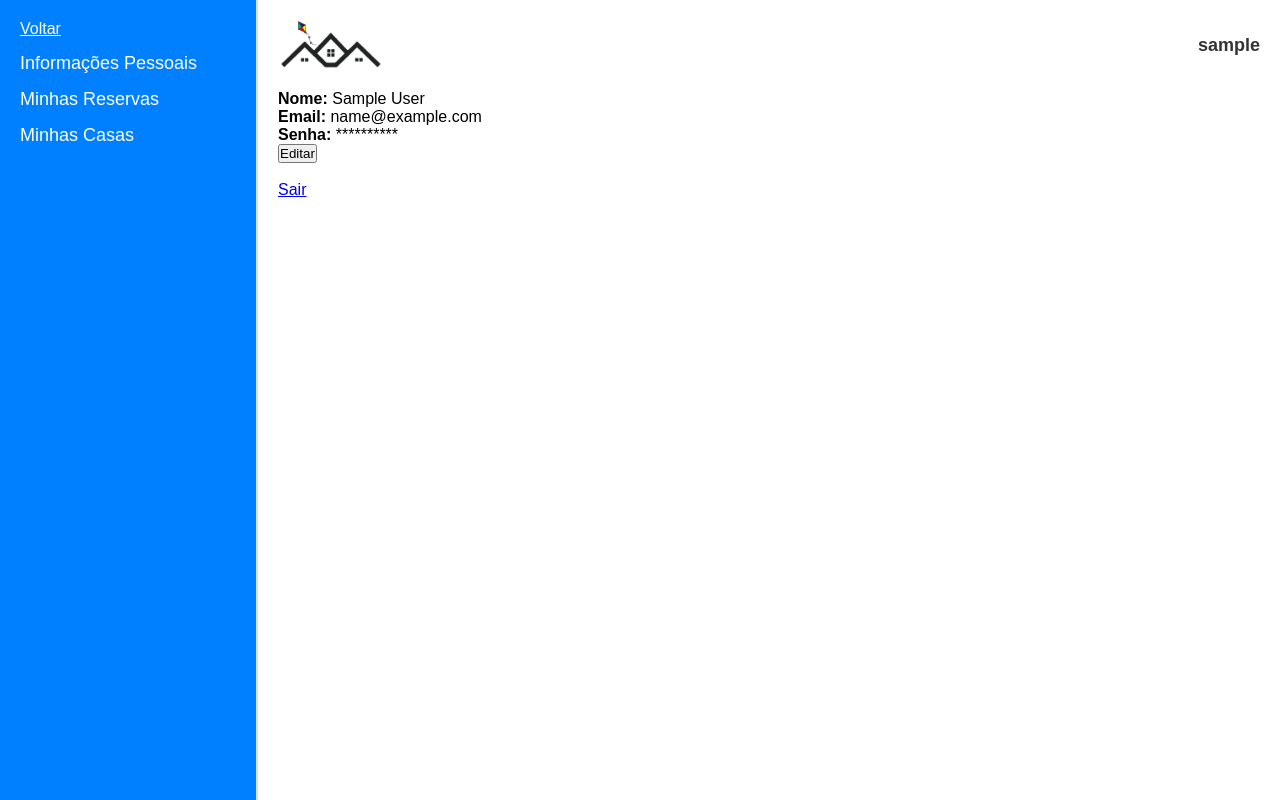
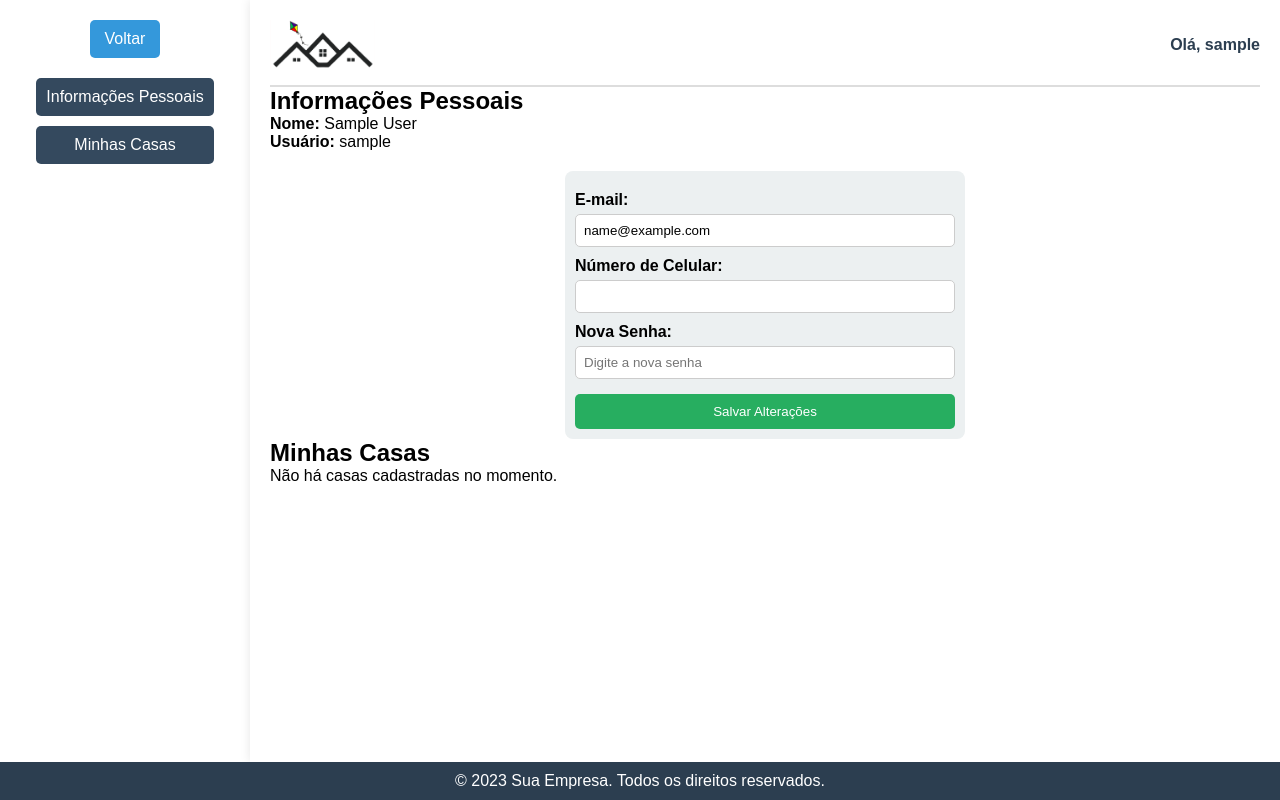
Before and after one commit to Makarios44/CasasINPipa, a Django app: page /accounts/perfil/ in a window 1280 px wide. Run offline with Django 5.2, Linux system fonts and the light colour scheme; the visitor is signed in with stand-in values (Sample User, id 1); data that the repository does not hold is empty.

Commit message:
ajustes1

```diff
--- a/accounts/forms.py
+++ b/accounts/forms.py
@@ -1,13 +1,24 @@
 from django import forms
-from .models import User
+from django.contrib.auth.models import User
 
 class EditarPerfilForm(forms.ModelForm):
+    password = forms.CharField(
+        label="Nova senha",
+        widget=forms.PasswordInput(),
+        required=False,  # A senha é opcional
+    )
+
     class Meta:
         model = User
-        fields = ['nome',
-                  'sobrenome',
-                  'email',
+        fields = ['email']  # Apenas e-mail será editável
 
-                    'telefone',
-                      'data_nascimento']
-    password = forms.CharField(widget=forms.PasswordInput(), required=False, label="Nova Senha")
+    def save(self, commit=True):
+        user = super().save(commit=False)
+
+        # Se o usuário digitou uma nova senha, atualiza
+        if self.cleaned_data['password']:
+            user.set_password(self.cleaned_data['password'])
+
+        if commit:
+            user.save()
+        return user
--- a/accounts/static/css/perfil.css
+++ b/accounts/static/css/perfil.css
@@ -1,63 +1,92 @@
+/* Reset básico */
 * {
     margin: 0;
     padding: 0;
     box-sizing: border-box;
+    font-family: Arial, sans-serif;
 }
 
+/* Estilização da página */
 body {
-    font-family: Arial, sans-serif;
-    background-color: #f5f5f5;
     display: flex;
-    height: 100vh;
+    flex-direction: column;
+    min-height: 100vh;
+    background: #f4f4f4;
 }
 
+/* Container principal */
 .container {
     display: flex;
-    width: 100%;
+    flex: 1;
 }
 
+/* Barra lateral */
 .sidebar {
-    background-color: #0080ff;
-    color: white;
-    width: 20%;
+    width: 250px;
+    background:white;
     padding: 20px;
+    display: flex;
+    flex-direction: column;
+    align-items: center;
 }
 
-.back-button {
-    background-color: transparent;
-    border: none;
+.sidebar .back-button {
+    display: block;
+    background: #3498db;
     color: white;
-    font-size: 16px;
-    cursor: pointer;
+    padding: 10px 15px;
+    text-align: center;
+    border-radius: 5px;
+    text-decoration: none;
     margin-bottom: 20px;
+    transition: 0.3s;
+}
+
+.sidebar .back-button:hover {
+    background: #2980b9;
 }
 
 .menu ul {
     list-style: none;
+    width: 100%;
+    text-align: center;
 }
 
-.menu li {
-    margin: 15px 0;
+.menu ul li {
+    margin-bottom: 10px;
 }
 
-.menu a {
+.menu ul li a {
+    display: block;
+    background: #34495e;
+    padding: 10px;
     color: white;
     text-decoration: none;
-    font-size: 18px;
+    border-radius: 5px;
+    transition: 0.3s;
 }
 
+.menu ul li a:hover {
+    background: #1abc9c;
+}
+
+/* Conteúdo principal */
 .content {
     flex: 1;
-    background-color: white;
     padding: 20px;
-    border-left: 2px solid #ddd;
+    background: white;
+    box-shadow: 0 0 10px rgba(0, 0, 0, 0.1);
+    display: flex;
+    flex-direction: column;
 }
 
+/* Cabeçalho */
 header {
     display: flex;
     justify-content: space-between;
     align-items: center;
-    margin-bottom: 20px;
+    padding-bottom: 15px;
+    border-bottom: 2px solid #ddd;
 }
 
 .logo {
@@ -65,104 +94,147 @@ header {
 }
 
 .user-icon {
-    font-size: 18px;
+    font-size: 16px;
     font-weight: bold;
-    color: #333;
+    color: #2c3e50;
 }
 
-.info {
-    margin-bottom: 30px;
-}
-
-.info h2 {
-    font-size: 22px;
-    margin-bottom: 15px;
-    color: #333;
-}
-
-.info-item {
-    display: flex;
-    justify-content: space-between;
-    align-items: center;
-    margin-bottom: 10px;
-    font-size: 18px;
-    color: #333;
-}
-
-.edit {
-    color: #0080ff;
-    text-decoration: none;
-    font-size: 16px;
-}
-
-.profile-picture {
+/* Formulário */
+form {
+    background: #ecf0f1;
+    padding: 10px;
+    border-radius: 8px;
+    margin-top: 20px;
+    width: 50%;
+    max-width: 400px;
+    margin-left: auto;
+    margin-right: auto;
     text-align: center;
 }
 
-.profile-picture h3 {
-    font-size: 20px;
-    margin-bottom: 15px;
+/* Rótulos dos campos */
+form label {
+    font-weight: bold;
+    display: block;
+    margin-top: 10px;
+    text-align: left;
 }
 
-.profile-image img {
-    width: 100px;
-    height: 100px;
-    border-radius: 50%;
-    background-color: #ddd;
-    margin-bottom: 10px;
+/* Campos de entrada */
+form input {
+    width: 100%;
+    padding: 8px;
+    margin-top: 5px;
+    border: 1px solid #ccc;
+    border-radius: 5px;
+    display: block;
 }
 
-.profile-picture .edit {
-    display: inline-block;
-    margin-top: 10px;
-}
-.hidden {
-    display: none;
+/* Botão */
+form button {
+    width: 100%;
+    padding: 10px;
+    margin-top: 15px;
+    background: #27ae60;
+    color: white;
+    border: none;
+    border-radius: 5px;
+    cursor: pointer;
+    transition: 0.3s;
 }
 
+/* Efeito ao passar o mouse */
+form button:hover {
+    background: #2ecc71;
+}
 
-/* Cards de casas */
+/* Sessão de casas */
+#casas-section {
+    margin-top: 20px;
+    padding-bottom: 30px;
+    overflow: hidden;
+    flex: 1;
+}
+
 .houses {
     display: flex;
-    justify-content:center;
+    flex-wrap: wrap;
     gap: 20px;
-    flex-wrap:wrap;
-    margin-top:20px;
+    justify-content: space-between;
 }
 
 .house {
-    width: calc(30.33% - 80px);
-
-    border-radius: 8px;
-    overflow: hidden;
-    box-shadow: 0 4px 8px rgba(0, 0, 0, 0.1);
-    transition: 0.3s;
-    display: flex;
-    flex-direction: column; /* Alinha a imagem em cima e o texto embaixo */
-    margin-bottom: 20px;
+    flex-basis: calc(33.33% - 20px);
+    background: #ffffff;
+    border-radius: 10px;
+    box-shadow: 0 0 10px rgba(0, 0, 0, 0.1);
+    padding: 15px;
+    box-sizing: border-box;
 }
 
-.house .card-img-top {
+.card img {
     width: 100%;
-    height: 180px; /* Ajuste da altura da imagem */
-    object-fit: cover; /* Garante que a imagem se ajuste ao tamanho do container */
+    height: 150px;
+    object-fit: cover;
+    border-radius: 8px;
 }
 
-.house .card-body {
+.card-body {
     padding: 10px;
-    flex-grow: 1; /* Faz o texto ocupar o restante do espaço disponível */
 }
 
-.house .card-text {
+.card-body h3 {
+    font-size: 18px;
+    margin-bottom: 5px;
+}
+
+.card-body p {
     font-size: 14px;
     color: #555;
 }
 
-/* Hover e outras animações */
-.house:hover {
-    transform: scale(1.05);
+/* Botões de edição */
+.btn-edit {
+    display: inline-block;
+    padding: 8px 12px;
+    margin-top: 10px;
+    background: #e74c3c;
+    color: white;
+    text-decoration: none;
+    border-radius: 5px;
+    transition: 0.3s;
 }
 
-.house.active {
-    border: 2px solid #007bff;
+.btn-edit:hover {
+    background: #c0392b;
 }
+
+/* Rodapé */
+footer {
+    background: #2c3e50;
+    color: white;
+    text-align: center;
+    padding: 10px 0;
+    margin-top: auto;
+}
+
+/* Responsividade */
+@media (max-width: 768px) {
+    .container {
+        flex-direction: column;
+    }
+
+    .sidebar {
+        width: 100%;
+        padding: 10px;
+    }
+
+    .menu ul {
+        display: flex;
+        justify-content: space-around;
+    }
+
+    .house {
+        width: 100%;
+    }
+}
--- a/accounts/static/js/perfil.js
+++ b/accounts/static/js/perfil.js
@@ -1,39 +1,13 @@
-// Selecionando os botões do menu
-const btnInfo = document.getElementById("btn-info");
-const btnReservas = document.getElementById("btn-reservas");
-const btnCasas = document.getElementById("btn-casas");
+document.addEventListener('DOMContentLoaded', function () {
+    // Rolar até a seção de Informações Pessoais
+    document.getElementById('btn-info').addEventListener('click', function (e) {
+        e.preventDefault(); // Evita o comportamento padrão do link
+        document.getElementById('informacoes-pessoais').scrollIntoView({ behavior: 'smooth' });
+    });
 
-// Selecionando as seções
-const infoSection = document.getElementById("info-section");
-const reservasSection = document.getElementById("reservas-section");
-const casasSection = document.getElementById("casas-section");
-
-// Função para alternar visibilidade das seções
-function showSection(sectionToShow) {
-    // Ocultar todas as seções
-    infoSection.classList.add("hidden");
-    reservasSection.classList.add("hidden");
-    casasSection.classList.add("hidden");
-
-    // Mostrar a seção específica
-    sectionToShow.classList.remove("hidden");
-}
-
-// Adicionando eventos de clique nos botões
-btnInfo.addEventListener("click", () => showSection(infoSection));
-btnReservas.addEventListener("click", () => showSection(reservasSection));
-btnCasas.addEventListener("click", () => showSection(casasSection));
-
-// Função para alternar a visibilidade do formulário de edição
-function toggleEditForm() {
-    const form = document.getElementById("edit-form");
-    const isFormVisible = form.style.display === "block";
-    form.style.display = isFormVisible ? "none" : "block";  // Alterna a visibilidade do formulário
-}
-
-// Função para cancelar a edição (simplesmente oculta o campo de edição)
-
-function cancelEditForm() {
-    const form = document.getElementById("edit-form");
-    form.style.display = "none";  // Esconde o formulário de edição
-}
+    // Rolar até a seção de Minhas Casas
+    document.getElementById('btn-casas').addEventListener('click', function (e) {
+        e.preventDefault(); // Evita o comportamento padrão do link
+        document.getElementById('minhas-casas').scrollIntoView({ behavior: 'smooth' });
+    });
+});
--- /dev/null
+++ b/accounts/templates/alterar_senha_sucesso.html
@@ -0,0 +1,5 @@
+
+<h2>Senha Alterada com Sucesso!</h2>
+<p>Sua senha foi atualizada.</p>
+<a href="{% url 'perfil' %}">Voltar ao Perfil</a>
+{% endblock %}
--- a/accounts/templates/perfil.html
+++ b/accounts/templates/perfil.html
@@ -12,75 +12,40 @@
             <a href="{% url 'reservas' %}" class="back-button">Voltar</a>
             <nav class="menu">
                 <ul>
-                    <li><a href="#" id="btn-info">Informações Pessoais</a></li>
-                    <li><a href="#" id="btn-reservas">Minhas Reservas</a></li>
-                    <li><a href="#" id="btn-casas">Minhas Casas</a></li>
+                    <li><a href="#informacoes-pessoais" id="btn-info">Informações Pessoais</a></li>
+                    <li><a href="#minhas-casas" id="btn-casas">Minhas Casas</a></li>
                 </ul>
             </nav>
         </div>
         <div class="content">
             <header>
                 <img src="{% static 'imgs/logo.png' %}" alt="Logo" class="logo">
-                <div class="user-icon">{{ user.username }}</div>
+                <div class="user-icon">Olá, {{ user.username }}</div>
             </header>
             <main>
-                <!-- Informações Pessoais -->
-                <div id="info-section">
+                <!-- Coluna do formulário -->
+                <div class="form-column">
+                    <section id="informacoes-pessoais">
+                        <h2>Informações Pessoais</h2>
                         <p><strong>Nome:</strong> {{ user.first_name }} {{ user.last_name }}</p>
-                    <p><strong>Email:</strong> {{ user.email }}</p>
-                    <p><strong>Senha:</strong> **********</p>  <!-- Para esconder a senha, não exibimos o valor da senha diretamente -->
-                     <!-- Botão de cancelar -->
-                    <button onclick="toggleEditForm()">Editar</button> <!-- Botão para ativar o formulário de edição -->
+                        <p><strong>Usuário:</strong> {{ user.username }}</p>
+
+                        <form method="post">
+                            {% csrf_token %}
+                            <label for="id_email">E-mail:</label>
+                            <input type="email" id="id_email" name="email" value="{{ user.email }}" readonly onclick="enableEdit(this)">
+                            <label for="id_phone">Número de Celular:</label>
+                            <input type="text" id="id_phone" name="phone" value="{{ user.phone }}" readonly onclick="enableEdit(this)">
+                            <label for="id_password">Nova Senha:</label>
+                            <input type="password" id="id_password" name="password" placeholder="Digite a nova senha" readonly onclick="enableEdit(this)">
+                            <button type="submit">Salvar Alterações</button>
+                        </form>
+                    </section>
                 </div>
 
-                  <!-- Formulário de edição (inicialmente escondido) -->
-                  <div id="edit-form" style="display:none;">
-                    <form method="POST">
-                      {% csrf_token %}
-                      {{ form.as_p }}  <!-- Exibe os campos do formulário -->
-                      <button type="submit">Salvar Alterações</button>
-                      <button type="button" onclick="cancelEditForm()">Cancelar</button>
-                  </div>
-
-                  <br>
-                  <a href="{% url 'logout' %}">Sair</a>
-
-                    <!-- Formulário de Edição -->
-                    <div id="info-form" style="display: none;">
-                        <form action="{% url 'editar_perfil' %}" method="POST">
-                            {% csrf_token %}
-                            <label for="nome">Nome:</label>
-                            <input type="text" id="nome" name="nome" required>
-
-                            <label for="sobrenome">Sobrenome:</label>
-                            <input type="text" id="sobrenome" name="sobrenome" required>
-
-                            <label for="email">Email:</label>
-                            <input type="email" id="email" name="email" required>
-
-                            <label for="senha">Senha:</label>
-                            <input type="password" id="senha" name="senha" placeholder="Nova senha">
-
-                            <button type="submit">Salvar</button>
-                            <button type="button" onclick="cancelEdit()">Cancelar</button>
-                        </form>
-                        <section id="reservas-section" class="section hidden">
-                            <h2>Minhas Reservas</h2>
-                            {% if reservas %}
-                                <ul>
-                                    {% for reserva in reservas %}
-                                        <li>
-                                            <strong>{{ reserva.nome_casa }}</strong> - {{ reserva.data_reserva|date:"d/m/Y H:i" }} - Status: {{ reserva.status }}
-                                            <!-- Aqui você pode adicionar mais funcionalidades, como editar ou cancelar a reserva -->
-                                        </li>
-                                    {% endfor %}
-                                </ul>
-                            {% else %}
-                                <p>Você ainda não tem reservas.</p>
-                            {% endif %}
-                        </section>
-                <!-- Minhas Casas -->
-                <section id="casas-section" class="section hidden">
+                <!-- Coluna das casas -->
+                <div class="casas-column">
+                    <section id="minhas-casas">
                         <h2>Minhas Casas</h2>
                         {% for casa in casas %}
                             <div class="houses">
@@ -91,14 +56,12 @@
                                         {% else %}
                                             <p>Imagem não disponível</p>
                                         {% endif %}
-
                                         <div class="card-body">
                                             <h3 class="card-text">{{ casa.nome }}</h3>
                                             <p class="card-text">{{ casa.descricao }}</p>
                                             <p class="card-text">{{ casa.preco_diaria }}</p>
                                             <p class="card-text">{{ casa.endereco }}</p>
                                             <p class="card-text">{{ casa.tipo }}</p>
-
                                             {% if user.is_authenticated and user == casa.owner %}
                                                 <a href="{% url 'editar' casa.id %}" class="profile-link btn-edit">Editar Casa</a>
                                                 <a href="{% url 'excluir_casa' casa.id %}" class="profile-link btn-edit">Excluir Casa</a>
@@ -111,11 +74,16 @@
                             <p>Não há casas cadastradas no momento.</p>
                         {% endfor %}
                     </section>
+                </div>
             </main>
         </div>
     </div>
 
-    <script src="{% static 'js/perfil.js' %}"></script>
+    <!-- Rodapé -->
+    <footer>
+        <p>&copy; 2023 Sua Empresa. Todos os direitos reservados.</p>
+    </footer>
+
 
 </body>
 </html>
--- a/accounts/urls.py
+++ b/accounts/urls.py
@@ -1,5 +1,6 @@
 from django.urls import path, include
 from . import views
+
 urlpatterns = [
 
 path('login/', views.login, name='login'),
--- a/accounts/views.py
+++ b/accounts/views.py
@@ -6,6 +6,7 @@ from django.contrib import messages
 from django.contrib.auth.decorators import login_required
 from bookings.models import Casa
 from .forms import EditarPerfilForm
+from django.contrib.auth import update_session_auth_hash
 # Create your views here.
 def login(request):
 
@@ -67,24 +68,30 @@ def register(request):
 
 
 
+
 @login_required
 def perfil(request):
+    casas = Casa.objects.filter(owner=request.user)  # Buscar as casas do usuário sempre
+
     if request.method == 'POST':
         form = EditarPerfilForm(request.POST, instance=request.user)
         if form.is_valid():
-            form.save()  # Salva as alterações feitas no usuário
-            messages.success(request, "Informações do perfil atualizadas com sucesso!")
-            return redirect('perfil')  # Redireciona para a página de perfil novamente
+            user = form.save()
+
+            # Atualiza a sessão caso a senha tenha sido alterada
+            update_session_auth_hash(request, user)
+
+            messages.success(request, "Perfil atualizado com sucesso!")
+            return redirect('perfil')
     else:
-        form = EditarPerfilForm(instance=request.user)  # Carrega os dados atuais do usuário no formulário
+        form = EditarPerfilForm(instance=request.user)
 
-    return render(request, 'perfil.html', {'form': form})
+    return render(request, 'perfil.html', {'form': form, 'casas': casas, 'user': request.user})
 
-
-
+@login_required
 def editar_perfil(request):
     if request.method == 'POST':
-        form = EditarPerfilForm(request.POST)
+        form = EditarPerfilForm(request.POST, instance=request.user)  # Vincular ao usuário autenticado
         if form.is_valid():
             user = request.user
             user.first_name = form.cleaned_data['nome']
@@ -93,12 +100,12 @@ def editar_perfil(request):
             if form.cleaned_data.get('senha'):
                 user.set_password(form.cleaned_data['senha'])
             user.save()
-            return redirect('perfil')  # Redireciona para a página de perfil
-
-        else:
-             form = EditarPerfilForm(instance=request.user)
+            return redirect('perfil')  # Redireciona para a página de perfil após salvar
+    else:
+        form = EditarPerfilForm(instance=request.user)  # Passa os dados do usuário para edição
 
     return render(request, 'perfil.html', {'form': form})
+
 
 
 
--- a/bookings/forms.py
+++ b/bookings/forms.py
@@ -1,11 +1,10 @@
 from django import forms
 from .models import Casa, ImagemAdicional
-
 
 class CasaForm(forms.ModelForm):
     class Meta:
         model = Casa
-        fields = ['nome', 'descricao', 'endereco', 'preco_diaria', 'tipo', 'imagem_principal']
+        fields = ['nome', 'descricao', 'endereco', 'contato', 'preco', 'imagem_principal']
 
     def clean_preco_diaria(self):
         preco = self.cleaned_data.get('preco_diaria')
@@ -13,6 +12,7 @@ class CasaForm(forms.ModelForm):
             raise forms.ValidationError("O preço diário deve ser maior que zero.")
         return preco
 
+
 class ImagemAdicionalForm(forms.ModelForm):
     class Meta:
         model = ImagemAdicional
--- a/bookings/views.py
+++ b/bookings/views.py
@@ -47,6 +47,8 @@ def rental(request):
         casa_form = CasaForm(request.POST, request.FILES)
         if casa_form.is_valid():
             # Salva a casa associando ao usuário logado
+
+
             casa = casa_form.save(commit=False)
             casa.owner = request.user
             casa.save()
```
Also changed, not shown: accounts/static/css/terms_of_use.css (+8 -0 lines), accounts/templates/alterar_senha.html (added, +11 -0 lines), accounts/templates/termos_de_uso.html (+9 -7 lines), bookings/models.py (+2 -13 lines), bookings/templates/reservas.html (+8 -6 lines), bookings/migrations/0005_rename_preco_diaria_casa_preco_remove_casa_tipo_and_more.py (added), bookings/migrations/0006_remove_casa_linkcontato_casa_contato.py (added). Lines whose indentation alone changed are shown as unchanged.
